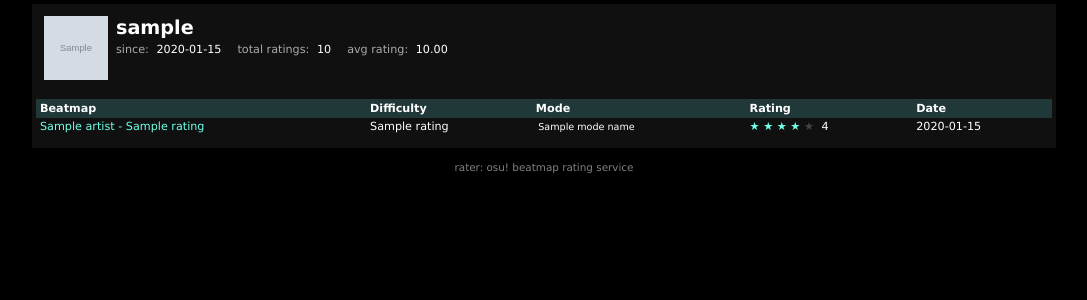
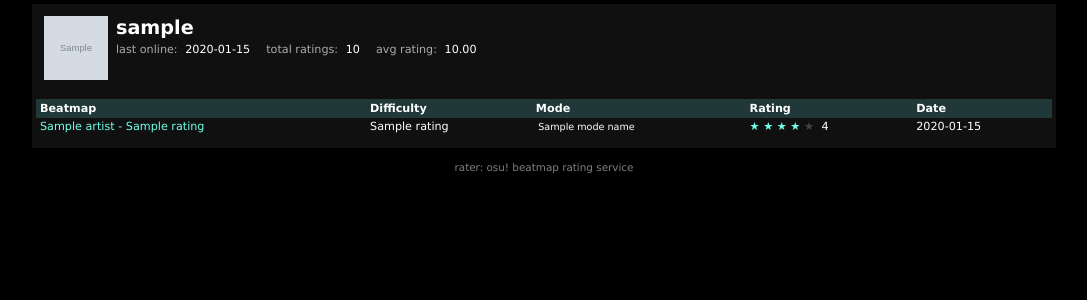
Before and after one commit to coaltars/rater, a Flask app: template templates/user.html in a window 1280 px wide. Shown: the part 32-332 px from the top of the page, without its empty margins (96-1183 px from the left). Run offline with Flask 3, Linux system fonts and the light colour scheme; the template is opened without the code that fills it: most values are stand-ins (such as "Sample title", 1, 10 or a date in 2020); grey boxes marked "Sample" are stand-in pictures.

Commit message:
Replace registration with LastAccessedSite

```diff
--- a/templates/user.html
+++ b/templates/user.html
@@ -13,8 +13,8 @@
 
         <div class="user-stats">
             <div class="user-stats-item">
-                <span class="user-stats-label">since:</span>
-                <span>{{ user_info.RegisterDate.strftime('%Y-%m-%d') }}</span>
+                <span class="user-stats-label">last online:</span>
+                <span>{{ user_info.LastAccessedSite.strftime('%Y-%m-%d') }}</span>
             </div>
 
             <div class="user-stats-item">
```
